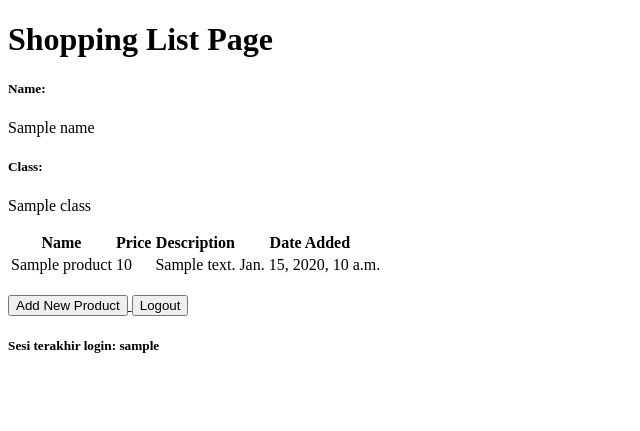
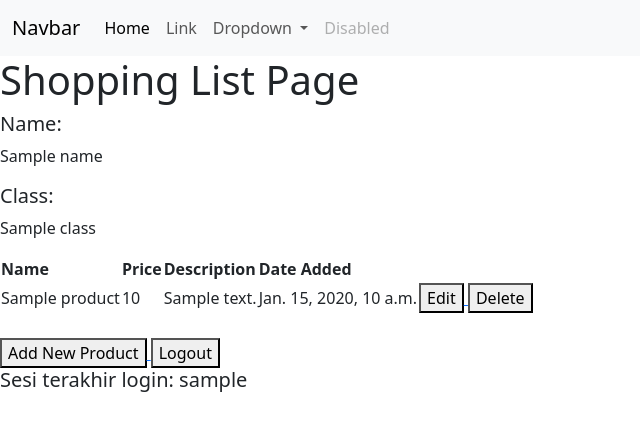
Before and after one commit to ayundhasachi/shopping-list, a Django app: template main/templates/main.html in a window 1280 px wide. Shown: the top 431 px of the page, without its empty margins (0-640 px from the left). Run offline with Django 4.2, Linux system fonts and the light colour scheme; the template is opened without the code that fills it: most values are stand-ins (such as "Sample title", 1, 10 or a date in 2020).

Commit message:
Tutorial 4

```diff
--- a/main/templates/main.html
+++ b/main/templates/main.html
@@ -1,6 +1,38 @@
 {% extends 'base.html' %}
 
 {% block content %}
+<nav class="navbar navbar-expand-lg bg-body-tertiary">
+    <div class="container-fluid">
+      <a class="navbar-brand" href="#">Navbar</a>
+      <button class="navbar-toggler" type="button" data-bs-toggle="collapse" data-bs-target="#navbarSupportedContent" aria-controls="navbarSupportedContent" aria-expanded="false" aria-label="Toggle navigation">
+        <span class="navbar-toggler-icon"></span>
+      </button>
+      <div class="collapse navbar-collapse" id="navbarSupportedContent">
+        <ul class="navbar-nav me-auto mb-2 mb-lg-0">
+          <li class="nav-item">
+            <a class="nav-link active" aria-current="page" href="#">Home</a>
+          </li>
+          <li class="nav-item">
+            <a class="nav-link" href="#">Link</a>
+          </li>
+          <li class="nav-item dropdown">
+            <a class="nav-link dropdown-toggle" href="#" role="button" data-bs-toggle="dropdown" aria-expanded="false">
+              Dropdown
+            </a>
+            <ul class="dropdown-menu">
+              <li><a class="dropdown-item" href="#">Action</a></li>
+              <li><a class="dropdown-item" href="#">Another action</a></li>
+              <li><hr class="dropdown-divider"></li>
+              <li><a class="dropdown-item" href="#">Something else here</a></li>
+            </ul>
+          </li>
+          <li class="nav-item">
+            <a class="nav-link disabled" aria-disabled="true">Disabled</a>
+          </li>
+        </ul>
+      </div>
+    </div>
+  </nav>
     <h1>Shopping List Page</h1>
 
     <h5>Name:</h5>
@@ -24,6 +56,18 @@
             <td>{{product.price}}</td>
             <td>{{product.description}}</td>
             <td>{{product.date_added}}</td>
+            <td>
+                <a href="{% url 'main:edit_product' product.pk %}">
+                    <button>
+                        Edit
+                    </button>
+                </a>
+                <a href="{% url 'main:delete_product' product.pk %}">
+                    <button>
+                        Delete
+                    </button>
+                </a>
+            </td>
         </tr>
     {% endfor %}
 </table>
--- a/main/urls.py
+++ b/main/urls.py
@@ -7,6 +7,8 @@ from main.views import show_main, create_product, show_xml, show_json, show_xml_
 from main.views import register #sesuaikan dengan nama fungsi yang dibuat
 from main.views import login_user #sesuaikan dengan nama fungsi yang dibuat
 from main.views import logout_user
+from main.views import edit_product
+from main.views import delete_product
 
 app_name = 'main'
 
@@ -20,4 +22,6 @@ urlpatterns = [
     path('register/', register, name='register'),
     path('login/', login_user, name='login'),
     path('logout/', logout_user, name='logout'),
+    path('edit-product/<int:id>', edit_product, name='edit_product'),
+    path('delete/<int:id>', delete_product, name='delete_product'),
 ]
--- a/templates/base.html
+++ b/templates/base.html
@@ -2,15 +2,16 @@
 <!DOCTYPE html>
 <html lang="en">
     <head>
+        {% block meta %}
         <meta charset="UTF-8" />
-        <meta
-            name="viewport"
-            content="width=device-width, initial-scale=1.0"
-        />
-        {% block meta %}
+        <meta name="viewport" content="width=device-width, initial-scale=1">
         {% endblock meta %}
+        <link href="https://cdn.jsdelivr.net/npm/bootstrap@5.3.2/dist/css/bootstrap.min.css" rel="stylesheet" integrity="sha384-T3c6CoIi6uLrA9TneNEoa7RxnatzjcDSCmG1MXxSR1GAsXEV/Dwwykc2MPK8M2HN" crossorigin="anonymous">
+        <script src="https://code.jquery.com/jquery-3.6.0.min.js" integrity="sha384-KyZXEAg3QhqLMpG8r+J4jsl5c9zdLKaUk5Ae5f5b1bw6AUn5f5v8FZJoMxm6f5cH1" crossorigin="anonymous"></script>
+        <script src="https://cdn.jsdelivr.net/npm/@popperjs/core@2.11.8/dist/umd/popper.min.js" integrity="sha384-I7E8VVD/ismYTF4hNIPjVp/Zjvgyol6VFvRkX/vR+Vc4jQkC+hVqc2pM8ODewa9r" crossorigin="anonymous"></script>
+        <script src="https://cdn.jsdelivr.net/npm/bootstrap@5.3.2/dist/js/bootstrap.min.js" integrity="sha384-BBtl+eGJRgqQAUMxJ7pMwbEyER4l1g+O15P+16Ep7Q9Q+zqX6gSbd85u4mG4QzX+" crossorigin="anonymous"></script>
+
     </head>
-
     <body>
         {% block content %}
         {% endblock content %}
```
Also changed, not shown: main/templates/edit_product.html (added, +22 -0 lines), main/views.py (+23 -0 lines).
